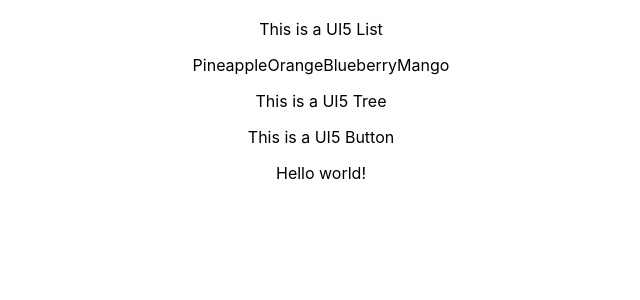
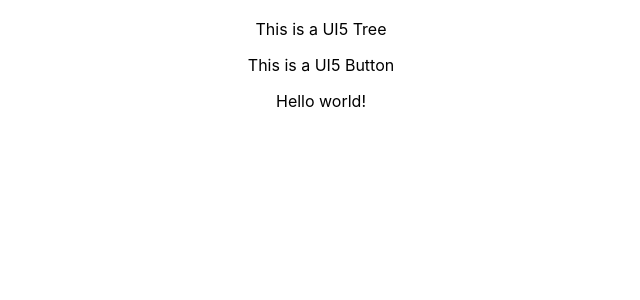
Before and after one commit to Szuhi/React-UI5-WebComponents, a React (Create React App) app: page / in a window 1280 px wide. Shown: the top 300 px of the page, without its empty margins (319-959 px from the left). Built offline with nearby package versions, Linux system fonts and the light colour scheme.

Commit message:
Remove list

```diff
--- a/src/App.js
+++ b/src/App.js
@@ -4,19 +4,10 @@ import './App.css';
 import "@ui5/webcomponents/dist/Button";
 import "@ui5/webcomponents/dist/Tree.js";
 import "@ui5/webcomponents/dist/TreeItem.js";
-import "@ui5/webcomponents/dist/List.js";
-import "@ui5/webcomponents/dist/StandardListItem.js";
 
 function App() {
   return (
     <div className="App">
-      <p>This is a UI5 List</p>
-      <ui5-list id="myList" class="full-width">
-        <ui5-li icon="nutrition-activity" description="Tropical plant with an edible fruit" info="In-stock" info-state="Success">Pineapple</ui5-li>
-        <ui5-li icon="nutrition-activity" description="Occurs between red and yellow" info="Expires" info-state="Warning">Orange</ui5-li>
-        <ui5-li icon="nutrition-activity" description="The yellow lengthy fruit" info="Re-stock" info-state="Information">Blueberry</ui5-li>
-        <ui5-li icon="nutrition-activity" description="The tropical stone fruit" info="Re-stock" info-state="Error">Mango</ui5-li>
-      </ui5-list>
 
       <p>This is a UI5 Tree</p>
       <ui5-tree id="myTree" class="full-width">
```
